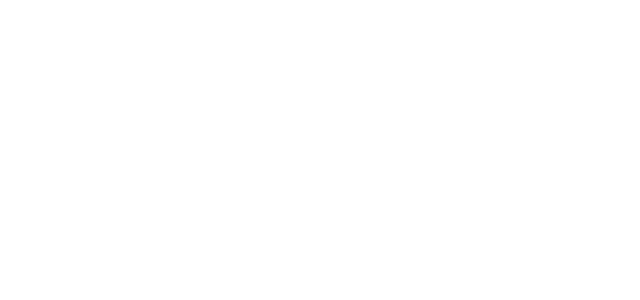
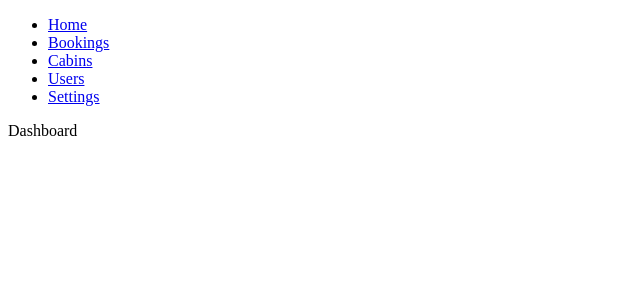
Before and after one commit to AmmaMatar47/the-wild-oasis, a React (Vite) app: page /dashboard in a window 1280 px wide. Shown: the top 300 px of the page, without its empty margins (0-640 px from the left). Built offline with nearby package versions, Linux system fonts and the light colour scheme.

Commit message:
defined pages and created navigation

```diff
--- a/package.json
+++ b/package.json
@@ -14,7 +14,9 @@
     "@emotion/react": "^11.14.0",
     "node": "^20.19.0",
     "react": "^19.0.0",
-    "react-dom": "^19.0.0"
+    "react-dom": "^19.0.0",
+    "react-router": "^7.4.0",
+    "react-router-dom": "^7.4.0"
   },
   "devDependencies": {
     "@eslint/js": "^9.21.0",
--- a/src/App.tsx
+++ b/src/App.tsx
@@ -1,5 +1,36 @@
+import { createBrowserRouter, createRoutesFromElements, Navigate, Route } from 'react-router';
+import AppLayout from './components/AppLayout';
+import Dashboard from './pages/Dashboard';
+import Account from './pages/Account';
+import Users from './pages/Users';
+import Cabins from './pages/Cabins';
+import Bookings from './pages/Bookings';
+import Settings from './pages/Settings';
+import Login from './pages/Login';
+import PageNotFound from './pages/PageNotFound';
+import { RouterProvider } from 'react-router-dom';
+
+const router = createBrowserRouter(
+  createRoutesFromElements(
+    <>
+      <Route element={<AppLayout />}>
+        <Route index element={<Navigate replace={true} to='/dashboard' />} />
+        <Route path='dashboard' element={<Dashboard />} />
+        <Route path='Users' element={<Users />} />
+        <Route path='account' element={<Account />} />
+        <Route path='cabins' element={<Cabins />} />
+        <Route path='bookings' element={<Bookings />} />
+        <Route path='settings' element={<Settings />} />
+      </Route>
+
+      <Route path='login' element={<Login />} />
+      <Route path='*' element={<PageNotFound />} />
+    </>
+  )
+);
+
 const App = () => {
-  return <div></div>;
+  return <RouterProvider router={router} />;
 };
 
 export default App;
--- /dev/null
+++ b/src/components/AppLayout.tsx
@@ -0,0 +1,16 @@
+import { Outlet } from 'react-router';
+import Nav from './Nav';
+
+const AppLayout = () => {
+  return (
+    <>
+      <Nav />
+
+      <main>
+        <Outlet />
+      </main>
+    </>
+  );
+};
+
+export default AppLayout;
--- /dev/null
+++ b/src/components/Nav.tsx
@@ -0,0 +1,27 @@
+import { NavLink } from 'react-router';
+
+const Nav = () => {
+  return (
+    <nav>
+      <ul>
+        <li>
+          <NavLink to='dashboard'>Home</NavLink>
+        </li>
+        <li>
+          <NavLink to='bookings'>Bookings</NavLink>
+        </li>
+        <li>
+          <NavLink to='cabins'>Cabins</NavLink>
+        </li>
+        <li>
+          <NavLink to='users'>Users</NavLink>
+        </li>
+        <li>
+          <NavLink to='settings'>Settings</NavLink>
+        </li>
+      </ul>
+    </nav>
+  );
+};
+
+export default Nav;
--- /dev/null
+++ b/src/pages/Account.tsx
@@ -0,0 +1,5 @@
+const Account = () => {
+  return <div>Account</div>;
+};
+
+export default Account;
--- /dev/null
+++ b/src/pages/Bookings.tsx
@@ -0,0 +1,5 @@
+const Bookings = () => {
+  return <div>Bookings</div>;
+};
+
+export default Bookings;
--- /dev/null
+++ b/src/pages/Cabins.tsx
@@ -0,0 +1,5 @@
+const Cabins = () => {
+  return <div>Cabins</div>;
+};
+
+export default Cabins;
--- /dev/null
+++ b/src/pages/Dashboard.tsx
@@ -0,0 +1,5 @@
+const Dashboard = () => {
+  return <div>Dashboard</div>;
+};
+
+export default Dashboard;
--- /dev/null
+++ b/src/pages/Login.tsx
@@ -0,0 +1,5 @@
+const Login = () => {
+  return <div>Login</div>;
+};
+
+export default Login;
--- /dev/null
+++ b/src/pages/PageNotFound.tsx
@@ -0,0 +1,5 @@
+const PageNotFound = () => {
+  return <div>Page Not Found!</div>;
+};
+
+export default PageNotFound;
--- /dev/null
+++ b/src/pages/Settings.tsx
@@ -0,0 +1,5 @@
+const Settings = () => {
+  return <div>Settings</div>;
+};
+
+export default Settings;
--- /dev/null
+++ b/src/pages/Users.tsx
@@ -0,0 +1,5 @@
+const Users = () => {
+  return <div>Users</div>;
+};
+
+export default Users;
```
